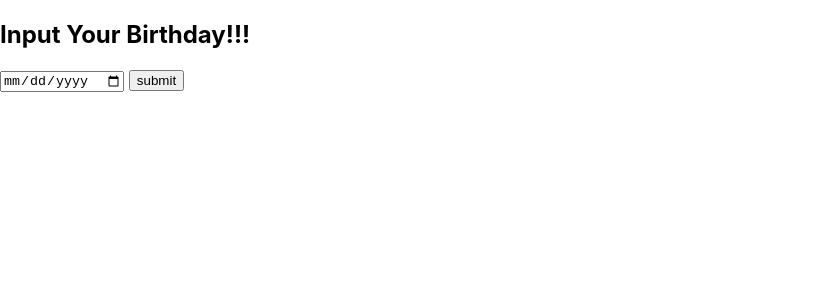
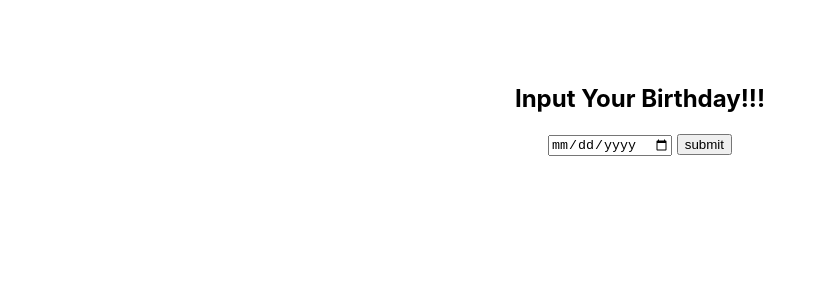
Before and after one commit to Venkatnatraj/Age-Teller, a React (Create React App) app: page / in a window 1280 px wide. Shown: the top 300 px of the page, without its empty margins (0-826 px from the left). Built offline with nearby package versions, Linux system fonts and the light colour scheme.

Commit message:
Styling  added

```diff
--- a/src/App.css
+++ b/src/App.css
@@ -1,4 +1,4 @@
-/* .App {
+.App {
   padding: 5%;
   text-align: center;
   font-size: 16px;
@@ -7,7 +7,7 @@
   width: 200px;
   height: 200px;
 }
-.fade {
+/* .fade {
   animation-name: fade-in;
   animation-duration: 2s;
 }
```
